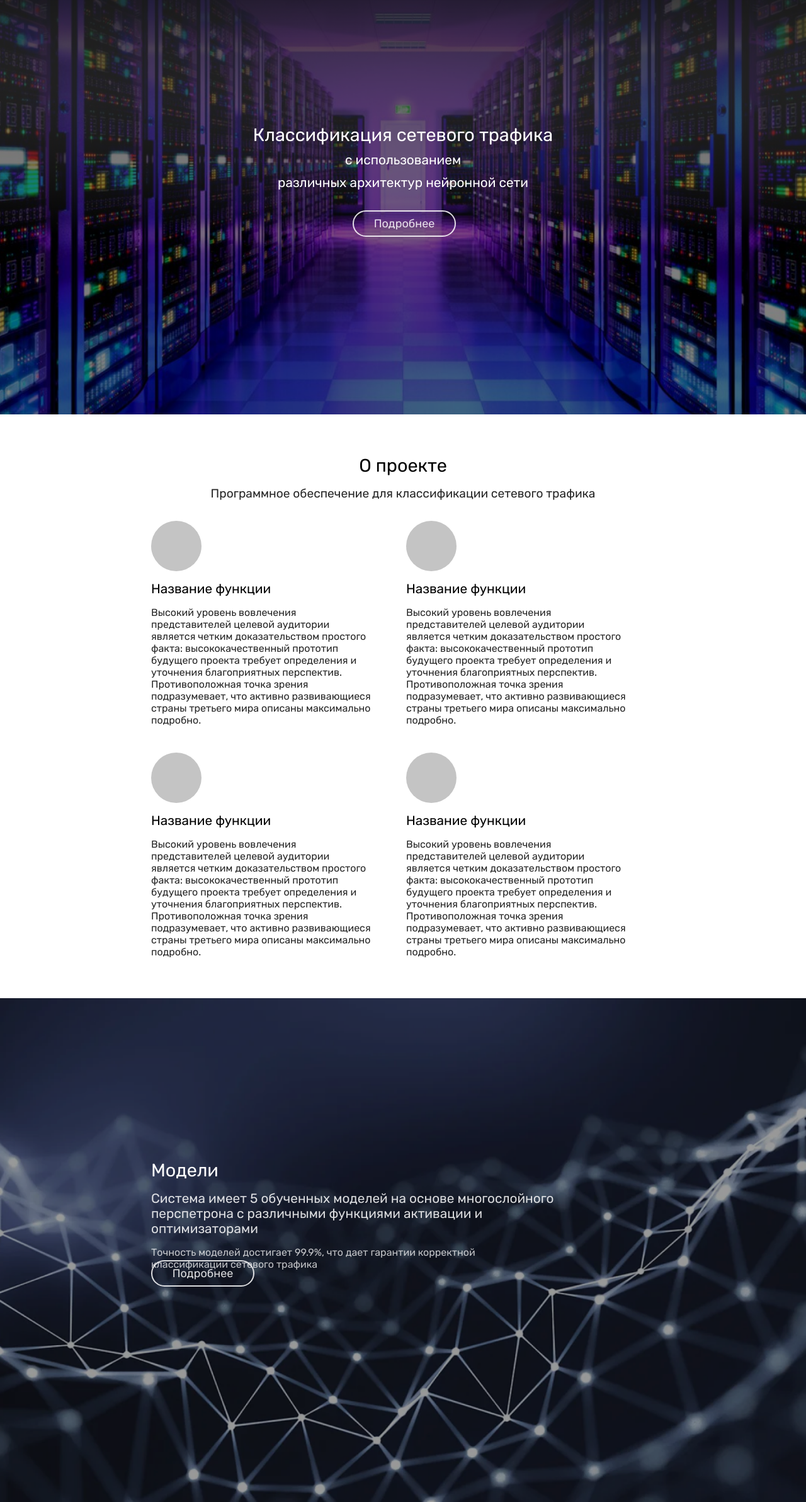
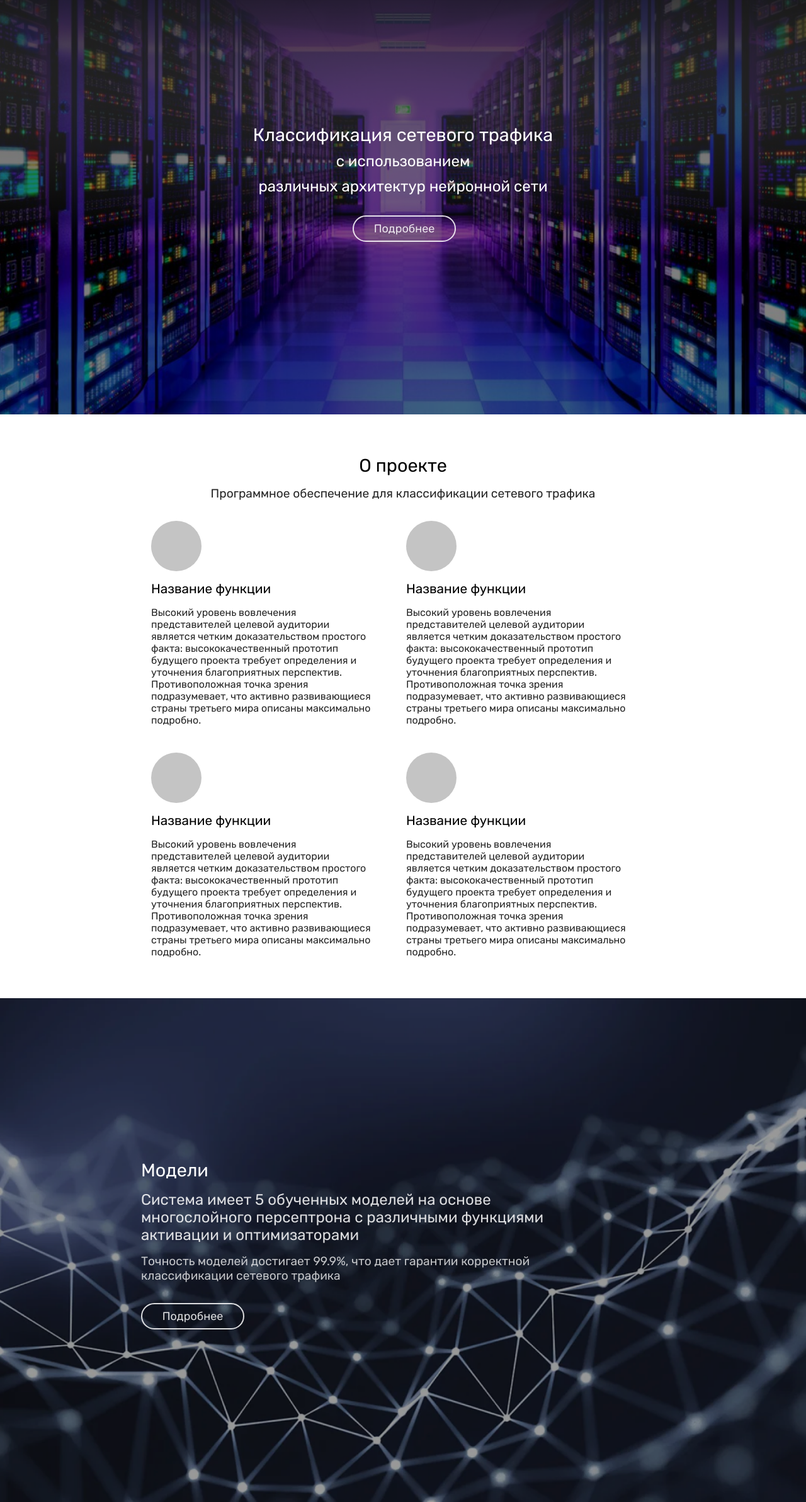
Before and after one commit to ezmade/DDoS-attack-detector, a Flask app: page / in a window 1280 px wide. Shown: the part 142-2527 px from the top of the page at 63% size. Run offline with Flask 2, Linux system fonts and the light colour scheme; parts of the project's set-up code (start-up, migrations or seed data) failed here and were passed over.

Commit message:
improved CSS

```diff
--- a/static/css/style.css
+++ b/static/css/style.css
@@ -38,12 +38,12 @@ body {
     }
 
     .description {
-        font-size: 1.3rem;
+        font-size: 1.5rem;
         color:rgba(255, 255, 255, 0.85)
     }
 
     .small-description {
-        font-size: 1rem;
+        font-size: 1.2rem;
         color:rgba(255, 255, 255, 0.75)
     }
 
@@ -68,7 +68,7 @@ body {
         margin-left: -5rem;
         padding-top: .5rem;
         padding-bottom: .5rem;
-        transition: ease-in 250ms;
+        transition: ease-out 250ms;
     }
 
     .round-button:hover {
@@ -142,7 +142,6 @@ body {
         }
 
         .about-section .description {
-            font-size: 1.2rem;
             margin-top: 1rem;
             color:rgba(0, 0, 0, 0.85);
         }
@@ -215,25 +214,26 @@ body {
             background-position: center;
         }
 
-        .model-section .desc-text {
-            margin-left: 15rem;
+        .model-description {
+            margin-left: -26rem;
             width: 40rem;
             position: relative;
             top: 30%;
+            left: 50%;
         }
 
-        .model-section .desc-text .title {
+        .model-description .desc-text .title {
             color:#fff;
         }
 
-        .model-section .desc-text p {
+        .model-description .desc-text p {
             padding-top: 1rem;
         }
 
-        .model-section .round-button {
+        .model-description .round-button {
+            margin-top: 2rem;
             left: 0%;
-            margin-left: 15rem;
-            margin-top: 14rem;
+            margin-left: 0rem;
         }
 
 
--- a/templates/index.html
+++ b/templates/index.html
@@ -60,14 +60,16 @@
   </section>
 
   <section class="model-section">
+    <div class=model-description>
       <div class="desc-text">
         <p class="title">Модели</p>
-      <p class="description">Система имеет 5 обученных моделей на основе многослойного перспетрона с различными функциями активации и оптимизаторами</p>
+        <p class="description">Система имеет 5 обученных моделей на основе многослойного персептрона с различными функциями активации и оптимизаторами</p>
         <p class="small-description">Точность моделей достигает 99.9%, что дает гарантии корректной классификации сетевого трафика</p>
       </div>
       <a class="round-button" href="model">
         <span>Подробнее</span>
       </a>
+    </div>
   </section>
 
   <footer>
```
Lines whose indentation alone changed are shown as unchanged.
